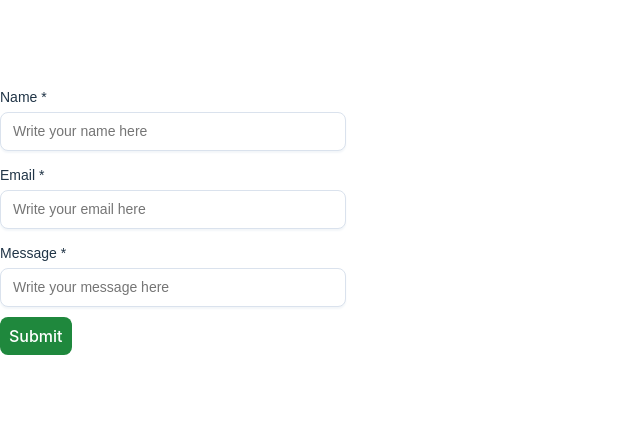
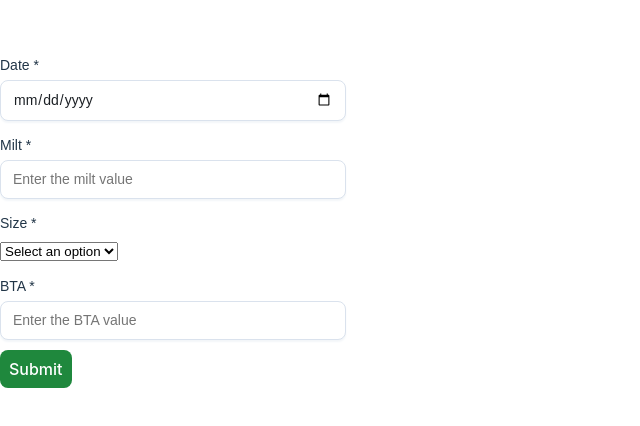
Before and after one commit to SahanDilip/AlumexProduct, a React (Vite) app in the folder alumex-project/: page /form in a window 1280 px wide. Shown: the part 186-612 px from the top of the page, without its empty margins (0-640 px from the left). Built offline with nearby package versions, Linux system fonts and the light colour scheme.

Commit message:
form completed

```diff
--- a/alumex-project/src/components/Form.jsx
+++ b/alumex-project/src/components/Form.jsx
@@ -9,9 +9,10 @@ import { Button } from "@mui/base/Button";
 
 export default function Form() {
   const [formData, setFormData] = useState({
-    Name: "",
     Date: "",
-    Value: "",
+    Milt: "",
+    Size: "",
+    BTA: "",
   });
 
   const handleChange = (event) => {
@@ -40,28 +41,43 @@ export default function Form() {
                 value={formData.Date}
                 onChange={handleChange}
             >
-          <Label>Name</Label>
-          <StyledInput placeholder="Write your name here" name="Date" />
+                <Label>Date</Label>
+                <StyledInput type="date" placeholder="Select a date" name="Date" />
                 <HelperText />
             </FormControl>
             <FormControl
                 defaultValue=""
                 required
-          value={formData.Value}
+                value={formData.Milt}
                 onChange={handleChange}
             >
-          <Label>Email</Label>
-          <StyledInput placeholder="Write your email here" name="Value" />
+                <Label>Milt</Label>
+                <StyledInput placeholder="Enter the milt value" name="Milt" />
                 <HelperText />
             </FormControl>
             <FormControl
                 defaultValue=""
                 required
-          value={formData.Number}
+                value={formData.Size}
                 onChange={handleChange}
             >
-          <Label>Message</Label>
-          <StyledInput placeholder="Write your message here" name="Number" />
+                <Label>Size</Label>
+                <select name="Size" onChange={handleChange}>
+                    <option value="">Select an option</option>
+                    <option value="7">7</option>
+                    <option value="8">8</option>
+                </select>
+
+                <HelperText />
+            </FormControl>
+            <FormControl
+                defaultValue=""
+                required
+                value={formData.BTA}
+                onChange={handleChange}
+            >
+                <Label>BTA</Label>
+                <StyledInput placeholder="Enter the BTA value" name="BTA" />
                 <HelperText />
             </FormControl>
             <Button
```
Lines whose indentation alone changed are shown as unchanged.
